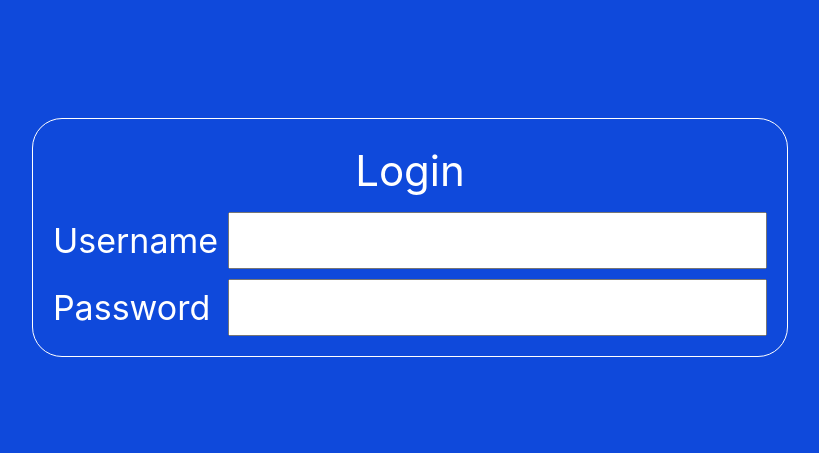
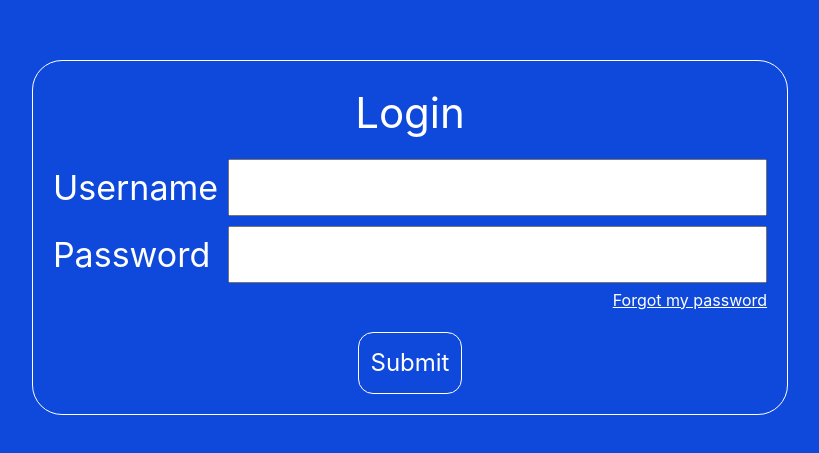
Before and after one commit to yambakshi/dory-capital, an Angular app in the folder client/: page /login in a window 1280 px wide. Shown: the part 163-616 px from the top of the page, without its empty margins (230-1049 px from the left). Built offline with nearby package versions, Linux system fonts and the light colour scheme.

Commit message:
Added Forget My Password And Login Button

```diff
--- a/client/src/app/components/login-page/login-page.component.common.scss
+++ b/client/src/app/components/login-page/login-page.component.common.scss
@@ -16,14 +16,17 @@
             > .login-title-container {
                 display: flex;
                 justify-content: center;
-                margin-bottom: 10px;
+                margin-bottom: 15px;
 
                 > .login-title {
+                    user-select: none;
                     font-size: 42px;
                 }
             }
 
             > .login-inputs {
+                margin-bottom: 5px;
+
                 > .input-container {
                     display: flex;
                     align-items: center;
@@ -35,7 +38,39 @@
                     > .input-title {
                         flex: 1;
                         margin-right: 10px;
+                        user-select: none;
                     }
+                }
+            }
+
+            > .forgot-my-password-container {
+                display: flex;
+                justify-content: flex-end;
+                margin-bottom: 20px;
+
+                > .forgot-my-password {
+                    cursor: pointer;
+                    text-decoration: underline;
+                    font-size: 16px;
+                    user-select: none;
+                }
+            }
+
+            > .login-button-container {
+                display: flex;
+                align-items: center;
+                justify-content: center;
+
+                > .login-button {
+                    outline: none;
+                    padding: 12px;
+                    border: white 1px solid;
+                    border-radius: 15px;
+                    color: white;
+                    background-color: rgba(15, 73, 219, 1);
+                    cursor: pointer;
+                    font-size: 24px;
+                    user-select: none;
                 }
             }
         }
--- a/client/src/app/components/login-page/login-page.component.html
+++ b/client/src/app/components/login-page/login-page.component.html
@@ -14,6 +14,12 @@
                     <input class="password-input" type="password" [(ngModel)]="password">
                 </div>
             </div>
+            <div class="forgot-my-password-container">
+                <div class="forgot-my-password">Forgot my password</div>
+            </div>
+            <div class="login-button-container">
+                <input class="login-button" type="submit" value="Submit">
+            </div>
         </div>
     </div>
 </div>
--- a/client/src/app/components/login-page/login-page.component.mobile.scss
+++ b/client/src/app/components/login-page/login-page.component.mobile.scss
@@ -2,12 +2,39 @@
 
 @include media("screen", "<mobile") {
     .login-page-container {
-        font-size: 16px;
+        font-size: 18px;
+
         > .login-form-container {
             > .login-form {
+                padding: 10px;
+
                 > .login-title-container {
                     > .login-title {
-                        font-size: 24px;
+                        font-size: 26px;
+                    }
+                }
+
+                > .login-inputs {
+                    margin-bottom: 2px;
+
+                    > .input-container {
+                        &:not(:last-of-type) {
+                        }
+
+                        > .input-title {
+                        }
+                    }
+                }
+
+                > .forgot-my-password-container {
+                    > .forgot-my-password {
+                        font-size: 12px;
+                    }
+                }
+
+                > .login-button-container {
+                    > .login-button {
+                        font-size: 18px;
                     }
                 }
             }
```
